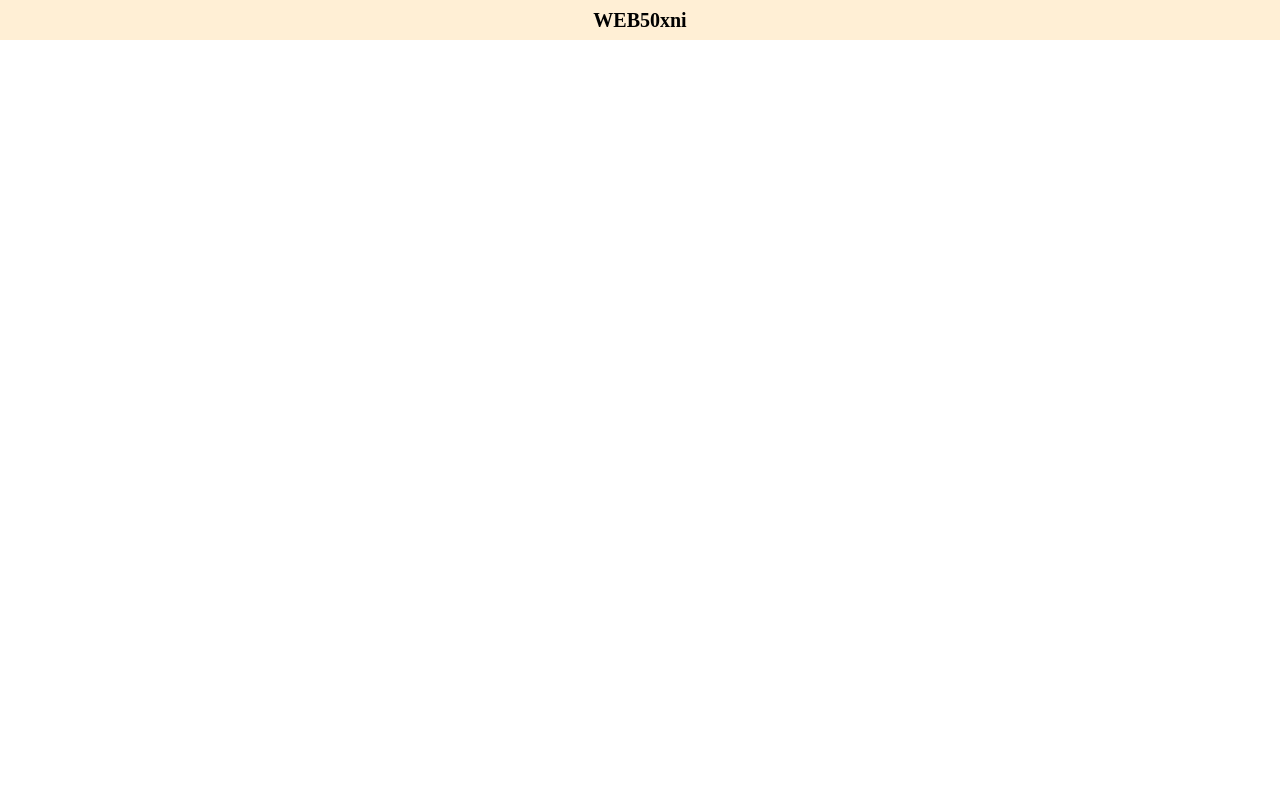
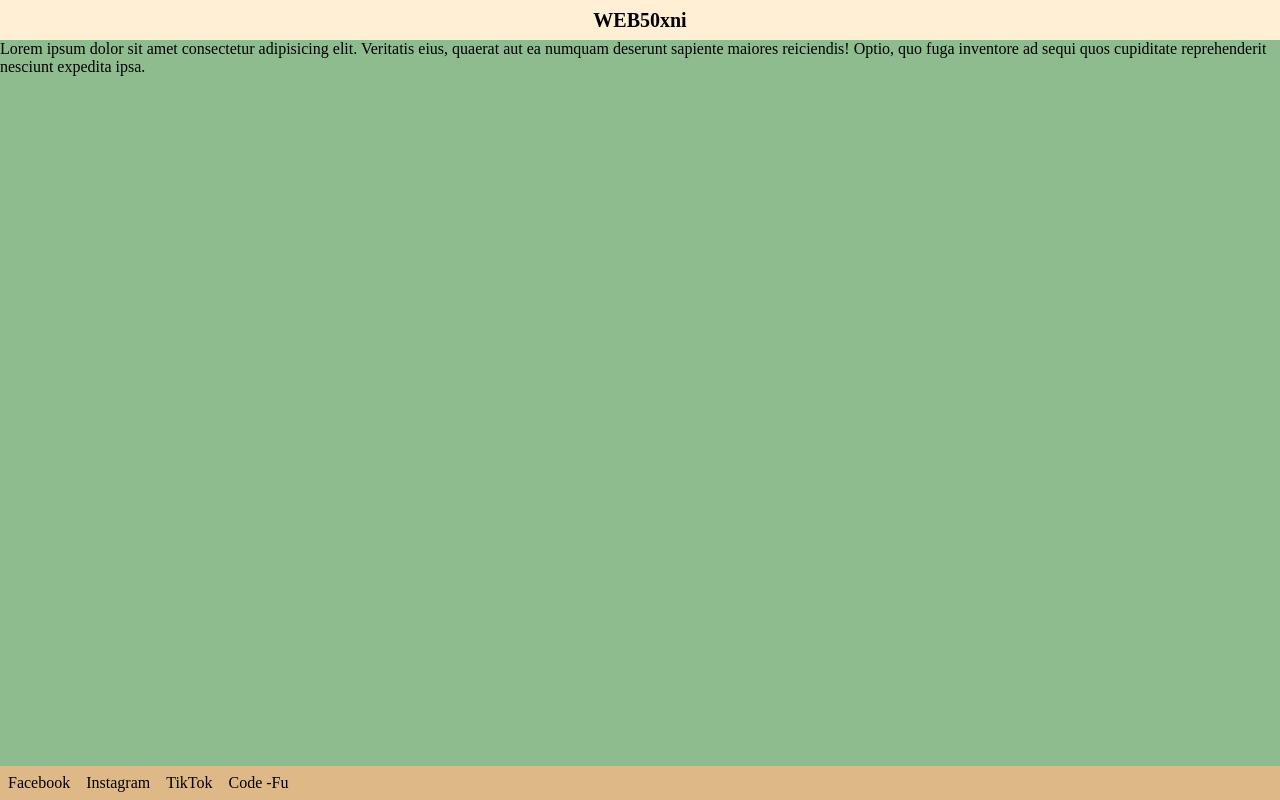
Before and after one commit to Web50xni/GrupoB, a plain HTML site: page index.html in a window 1280 px wide. Drawn offline with Linux system fonts and the light colour scheme.

Commit message:
se maqueto la parte del contenido y el footer

```diff
--- a/index.html
+++ b/index.html
@@ -11,6 +11,17 @@
     <header>
         <span>WEB50xni</span>
     </header>
+    <div class="container">
+        Lorem ipsum dolor sit amet consectetur adipisicing elit. Veritatis eius, quaerat aut ea numquam deserunt sapiente maiores reiciendis! Optio, quo fuga inventore ad sequi quos cupiditate reprehenderit nesciunt expedita ipsa.
+    </div>
+    <footer>
+        <ul>
+            <li>Facebook</li>
+            <li>Instagram</li>
+            <li>TikTok</li>
+            <li>Code -Fu</li>
+        </ul>
+    </footer>
 
 </body>
 </html>
--- a/style.css
+++ b/style.css
@@ -1,6 +1,15 @@
 *{
     padding: 0;
     margin: 0;
+}
+body{
+    display: flex;
+    flex-direction: column;
+    min-height: 100vh;
+}
+.container{
+    background-color:darkseagreen;
+    flex: 1;
 }
 header{
     background-color: papayawhip;
@@ -14,3 +23,14 @@ header span{
     font-size: 20px;
     font-weight: bold;
 }
+
+footer{
+    background-color: burlywood;
+}
+footer ul{
+    display: flex;
+}
+footer ul li{
+    margin: 8px;
+    list-style: none;
+}
```
